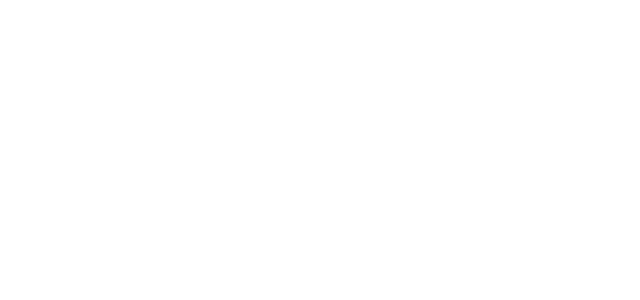
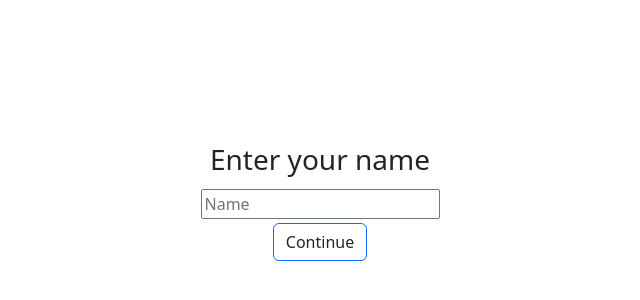
Before and after one commit to PetrAlexkulakov/fullstack-minigames, a React (Vite) app in the folder client/: page /login in a window 1280 px wide. Shown: the part 198-498 px from the top of the page, without its empty margins (320-960 px from the left). Built offline with nearby package versions, Linux system fonts and the light colour scheme.

Commit message:
feat: create base routing

```diff
--- a/client/index.html
+++ b/client/index.html
@@ -4,10 +4,12 @@
     <meta charset="UTF-8" />
     <link rel="icon" type="image/svg+xml" href="/controller.svg" />
     <meta name="viewport" content="width=device-width, initial-scale=1.0" />
+    <link href="https://cdn.jsdelivr.net/npm/bootstrap@5.3.1/dist/css/bootstrap.min.css" rel="stylesheet" integrity="sha384-4bw+/aepP/YC94hEpVNVgiZdgIC5+VKNBQNGCHeKRQN+PtmoHDEXuppvnDJzQIu9" crossorigin="anonymous">
     <title>Fullstack Minigames</title>
   </head>
   <body>
     <div id="root"></div>
     <script type="module" src="/src/main.tsx"></script>
+    <script src="https://cdn.jsdelivr.net/npm/bootstrap@5.3.1/dist/js/bootstrap.bundle.min.js" integrity="sha384-HwwvtgBNo3bZJJLYd8oVXjrBZt8cqVSpeBNS5n7C8IVInixGAoxmnlMuBnhbgrkm" crossorigin="anonymous"></script>
   </body>
 </html>
--- a/client/package.json
+++ b/client/package.json
@@ -10,8 +10,10 @@
     "preview": "vite preview"
   },
   "dependencies": {
+    "bootstrap": "^5.3.1",
     "react": "^18.2.0",
-    "react-dom": "^18.2.0"
+    "react-dom": "^18.2.0",
+    "react-router-dom": "^6.15.0"
   },
   "devDependencies": {
     "@types/react": "^18.2.15",
--- a/client/src/App.tsx
+++ b/client/src/App.tsx
@@ -1,9 +1,13 @@
 import './App.css'
+import PageWrapper from './components/PageWrapper'
+import AppRouter from './pages/AppRouter'
+
 
 function App() {
   return (
-    <>
-    </>
+    <PageWrapper>
+      <AppRouter />
+    </PageWrapper>
   )
 }
 
--- /dev/null
+++ b/client/src/components/PageWrapper.tsx
@@ -0,0 +1,11 @@
+import React from 'react'
+
+const PageWrapper = ({ children }: React.PropsWithChildren) => {
+  return (
+    <div className="d-flex flex-column align-items-center justify-content-center gap-1">
+      {children}
+    </div>
+  )
+}
+
+export default PageWrapper
--- /dev/null
+++ b/client/src/pages/AppRouter.tsx
@@ -0,0 +1,19 @@
+import { Routes, Route, BrowserRouter } from 'react-router-dom';
+import Login from './Login';
+import { useState } from 'react';
+import Menu from './Menu';
+
+const AppRouter = () => {
+  const [name, setName] = useState('')
+
+  return (
+    <BrowserRouter>
+      <Routes>
+        <Route path="/login" element={<Login name={name} setName={setName} />} />
+        <Route path="/menu" element={<Menu name={name} />} />
+      </Routes>
+    </BrowserRouter>
+  )
+}
+
+export default AppRouter
--- /dev/null
+++ b/client/src/pages/Login/index.tsx
@@ -0,0 +1,21 @@
+import { useNavigate } from "react-router-dom"
+
+const Login = ({ name, setName }: { name: string, setName: React.Dispatch<React.SetStateAction<string>> }) => {
+  const navigate = useNavigate()
+
+  const handleContinue = () => {
+    if (name !== '') {
+      navigate('/menu')
+    }
+  }
+
+  return (
+    <>
+      <h3>Enter your name</h3>
+      <input type="text" placeholder='Name' onChange={(e) => setName(e.target.value)}/>
+      <button className="btn border-primary" onClick={handleContinue}>Continue</button>
+    </>
+  )
+}
+
+export default Login
--- /dev/null
+++ b/client/src/pages/Menu/index.tsx
@@ -0,0 +1,11 @@
+import React from 'react'
+
+const Menu = ({ name }: { name: string }) => {
+  return (
+    <div>
+
+    </div>
+  )
+}
+
+export default Menu
```
Also changed, not shown: client/src/share/UserContext.tsx (added, +20 -0 lines), 1 other file (tests, documents, lock files or other folders).
